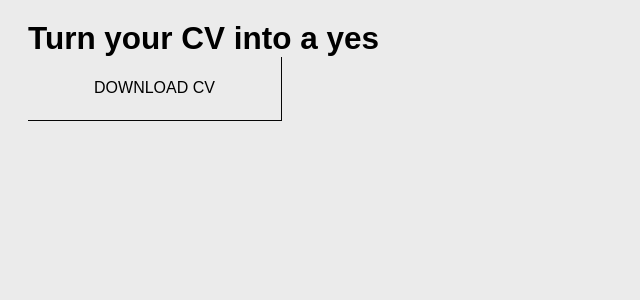
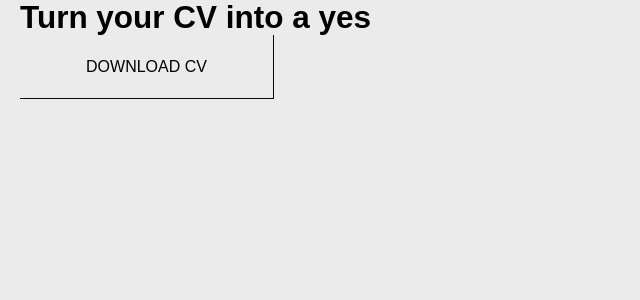
Before and after one commit to dee-diaz/cv-application, a React (Vite) app: page / in a window 1280 px wide. Shown: the top 300 px of the page, without its empty margins (0-640 px from the left). Built offline with nearby package versions, Linux system fonts and the light colour scheme; a web font is replaced by a local one.

Commit message:
fix: change --clr-accent-orange

```diff
--- a/src/index.css
+++ b/src/index.css
@@ -4,7 +4,7 @@
   --clr-text-primary: var(--clr-neutral-black);
   --clr-border: var(--clr-neutral-black);
   --clr-surface-primary: var(--clr-neutral-off-white);
-  --clr-accent-orange: hsla(28, 62%, 61%, 1);
+  --clr-accent-orange: hsla(11, 99%, 60%, 1);
 }
 
 @font-face {
@@ -70,7 +70,7 @@ figure,
 blockquote,
 dl,
 dd {
-  margin-block-end: 0;
+  margin-block: 0;
 }
 
 ul {
@@ -83,6 +83,8 @@ body {
   -webkit-font-smoothing: antialiased;
   font-size-adjust: 0.52;
   background-color: var(--clr-surface-primary);
+  margin: 0;
+  overflow-x: hidden;
 }
 
 h1,
@@ -126,6 +128,7 @@ button {
   border: none;
   cursor: pointer;
   text-transform: uppercase;
+  padding: 0;
 }
 
 input,
```
